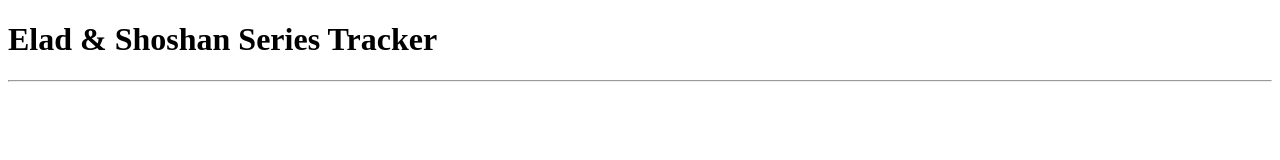
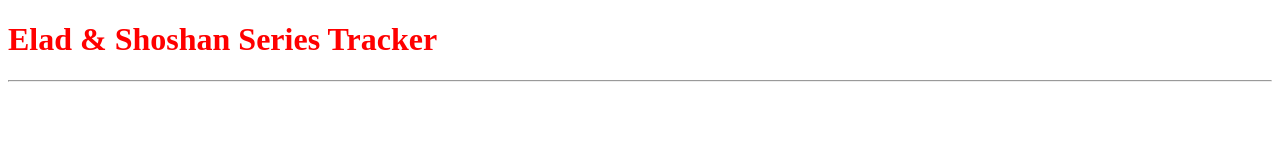
Before and after one commit to eladrotm/Series_Tracker, a plain HTML site: page index.html in a window 1280 px wide. Drawn offline with Linux system fonts and the light colour scheme.

Commit message:
Update index.html

```diff
--- a/index.html
+++ b/index.html
@@ -6,7 +6,7 @@
 </head>
 
 <body>
-  <h1>Elad & Shoshan Series Tracker</h1><hr>
+  <h1 style="color:red">Elad & Shoshan Series Tracker</h1><hr>
 
 </body>
 
```
